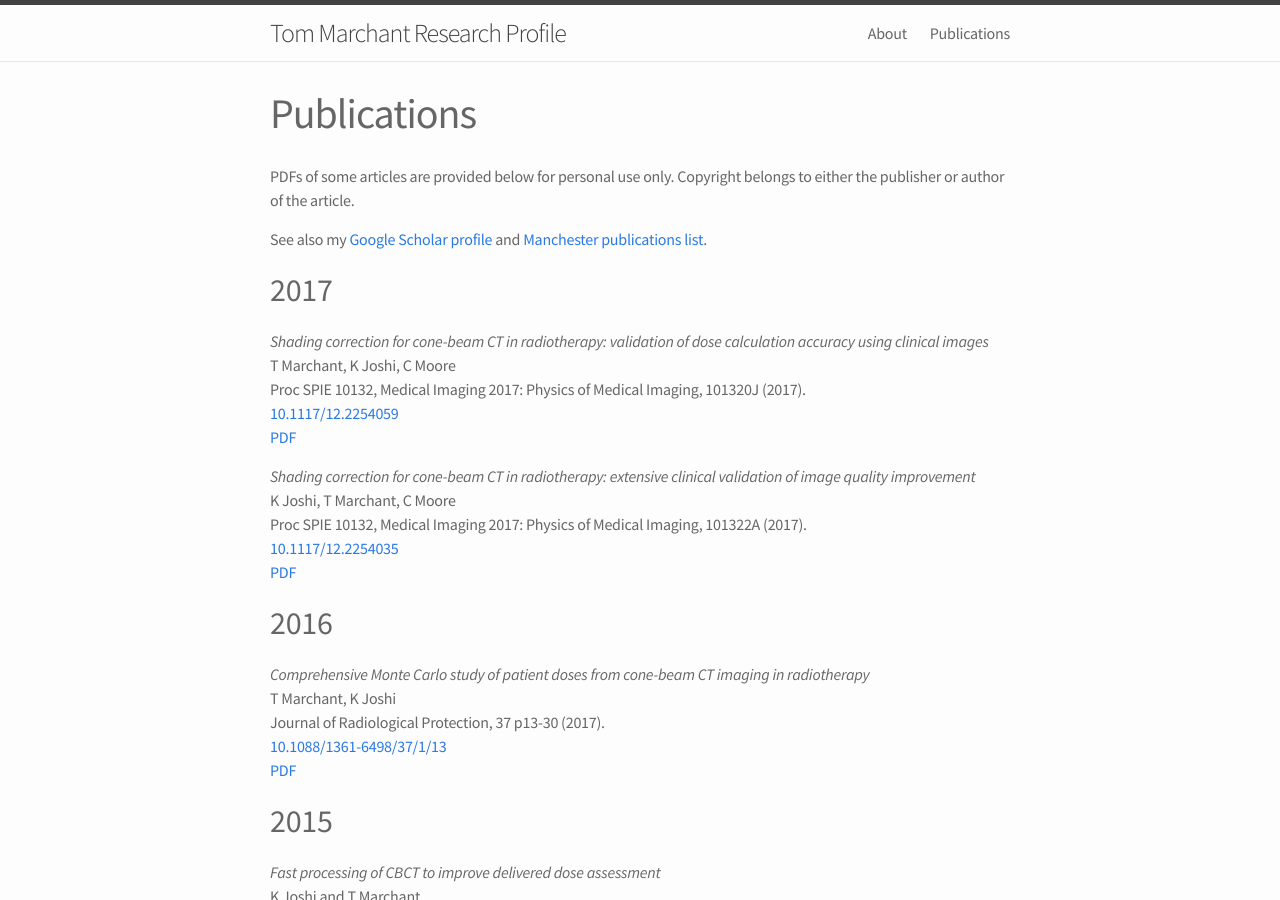
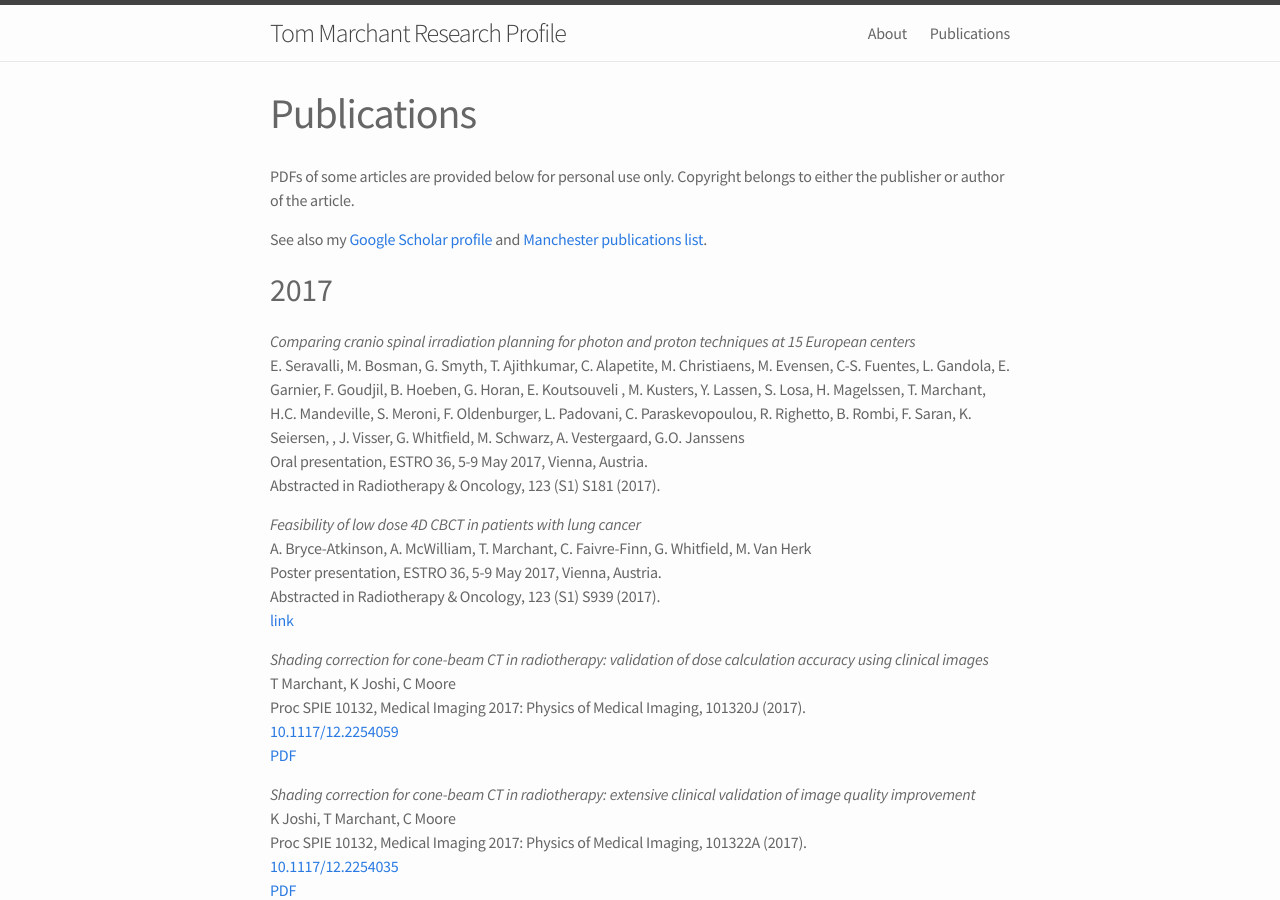
Before and after one commit to temarchant/researchprofile, a Jekyll site: the page built from 02_publications.md, in a window 1280 px wide and 900 px high. Built offline with Jekyll 4.4.1, drawn with Linux system fonts in a browser that asks for light colours.

Commit message:
added Estro 36 presentations to publications

```diff
--- a/02_publications.md
+++ b/02_publications.md
@@ -13,6 +13,24 @@ list](https://www.research.manchester.ac.uk/portal/en/researchers/thomas-marchan
 
 2017
 ----
+
+*Comparing cranio spinal irradiation planning for photon and proton techniques
+at 15 European centers*
+E. Seravalli, M. Bosman, G. Smyth, T. Ajithkumar, C. Alapetite, M. Christiaens,
+M. Evensen, C-S. Fuentes, L. Gandola, E. Garnier, F. Goudjil, B. Hoeben,
+G. Horan, E. Koutsouveli , M. Kusters, Y. Lassen, S. Losa, H. Magelssen,
+T. Marchant, H.C. Mandeville, S. Meroni, F. Oldenburger, L. Padovani,
+C. Paraskevopoulou, R. Righetto, B. Rombi, F. Saran, K. Seiersen, , J. Visser,
+G. Whitfield, M. Schwarz, A. Vestergaard, G.O. Janssens
+Oral presentation, ESTRO 36, 5-9 May 2017, Vienna, Austria.
+Abstracted in Radiotherapy & Oncology, 123 (S1) S181 (2017).
+
+*Feasibility of low dose 4D CBCT in patients with lung cancer*
+A. Bryce-Atkinson, A. McWilliam, T. Marchant, C. Faivre-Finn, G. Whitfield,
+M. Van Herk
+Poster presentation, ESTRO 36, 5-9 May 2017, Vienna, Austria.
+Abstracted in Radiotherapy & Oncology, 123 (S1) S939 (2017).
+[link](http://www.postersessiononline.com/173580348_eu/congresos/estro36/aula/-EP_1713_ESTRO36.pdf)
 
 *Shading correction for cone-beam CT in radiotherapy: validation of dose
 calculation accuracy using clinical images*
```
